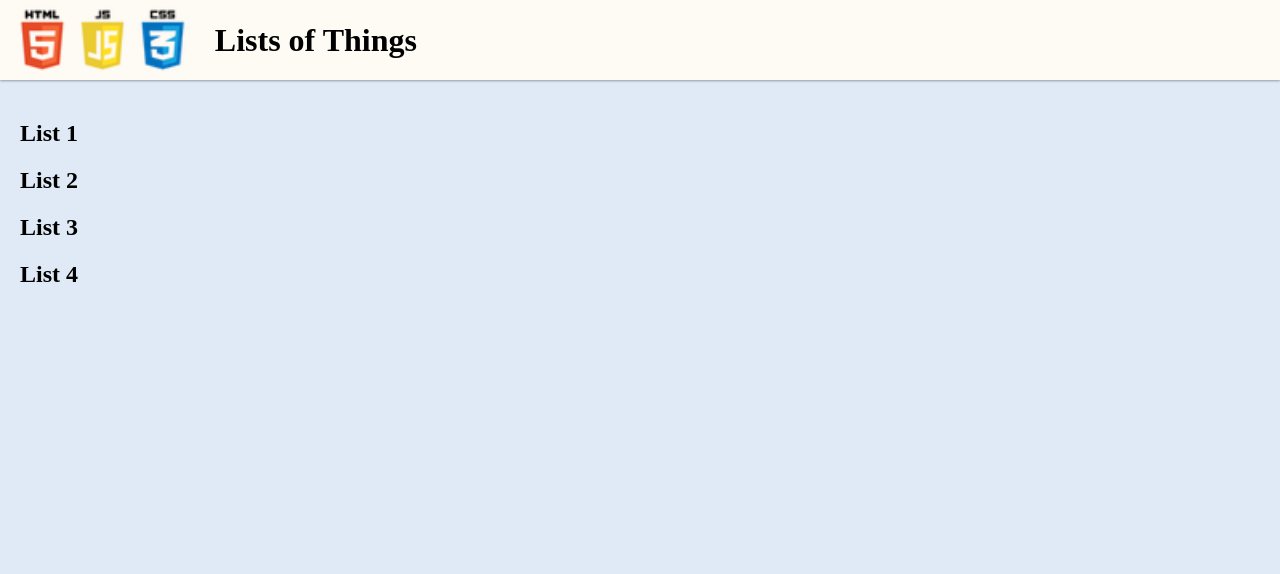
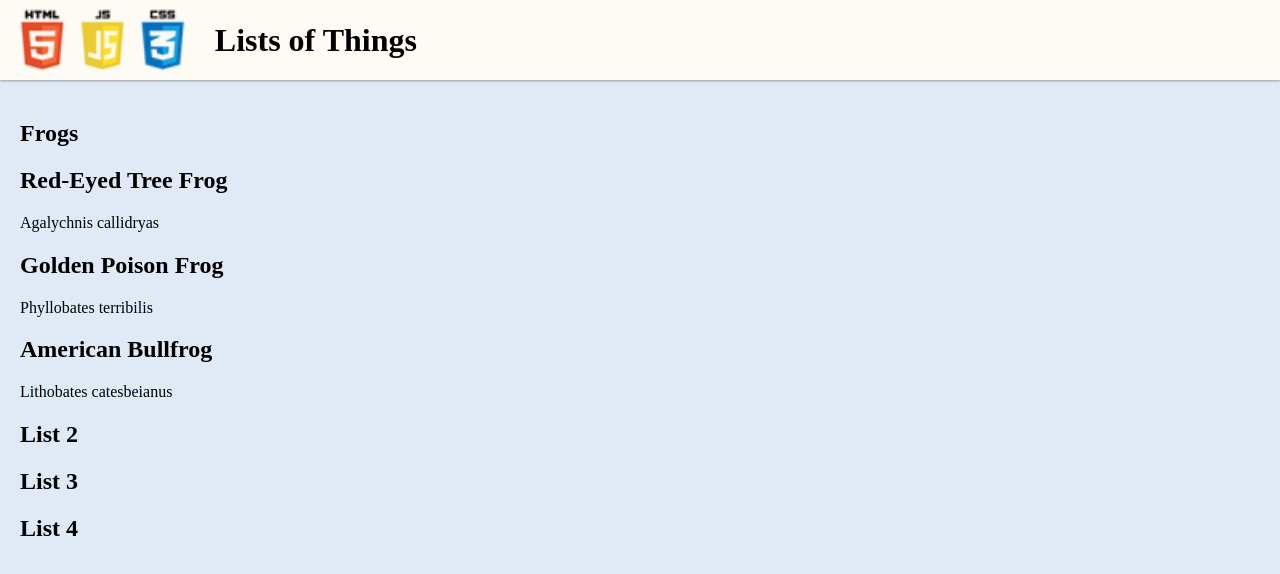
Before and after one commit to karlwernsman/Spotlight---Display-a-list, a website with bundled scripts: page index.html in a window 1280 px wide. Built offline with nearby package versions, Linux system fonts and the light colour scheme.

Commit message:
First list complete in js and HTML

```diff
--- a/app.js
+++ b/app.js
@@ -1,8 +1,16 @@
 // import functions and grab DOM elements
+import { frogs } from './frogs-data.js';
+import { renderFrog } from './render-frog.js';
 
-// initialize global state
+const frogList = document.getElementById('frog-list');
 
-// set event listeners
-  // get user input
-  // use user input to update state
-  // update DOM to reflect the new state
+function displayFrogs() {
+    frogList.innerHTML = '';
+
+    for (let frog of frogs) {
+        const frogElement = renderFrog(frog);
+        frogList.append(frogElement);
+    }
+}
+
+displayFrogs();
--- /dev/null
+++ b/frogs-data.js
@@ -0,0 +1,17 @@
+export const frogs = [
+    {
+        name: 'Red-Eyed Tree Frog',
+        genus: 'Agalychnis',
+        species: 'callidryas',
+    },
+    {
+        name: 'Golden Poison Frog',
+        genus: 'Phyllobates',
+        species: 'terribilis',
+    },
+    {
+        name: 'American Bullfrog',
+        genus: 'Lithobates',
+        species: 'catesbeianus',
+    },
+];
--- a/index.html
+++ b/index.html
@@ -1,6 +1,5 @@
 <!DOCTYPE html>
 <html lang="en">
-
     <head>
         <!-- metadata -->
         <meta charset="UTF-8" />
@@ -21,19 +20,23 @@
         <link rel="stylesheet" href="styles/reset.css" />
         <link rel="stylesheet" href="styles/global.css" />
         <!-- add link for page specific css -->
-
     </head>
 
     <body>
         <header>
-        <img class="logo" src="assets/html_css_js.png" alt="logo">
+            <img class="logo" src="assets/html_css_js.png" alt="logo" />
             <h1>Lists of Things</h1>
         </header>
 
         <main>
             <section>
-            <h2>List 1</h2>
-            <ul id="list-1"></ul>
+                <h2>Frogs</h2>
+                <ul id="frog-list">
+                    <li class="frog-item">
+                        <h2>Red-Eyed Tree Frog</h2>
+                        <p>Agalychnis callidryas</p>
+                    </li>
+                </ul>
             </section>
 
             <section>
@@ -50,11 +53,6 @@
                 <h2>List 4</h2>
                 <ul id="list-4"></ul>
             </section>
-
-
-
         </main>
-
     </body>
-
 </html>
--- /dev/null
+++ b/render-frog.js
@@ -0,0 +1,14 @@
+export function renderFrog(frog) {
+    const liElement = document.createElement('li');
+    liElement.classList.add('frog-item');
+
+    const headerElement = document.createElement('h2');
+    headerElement.textContent = frog.name;
+
+    const pElement = document.createElement('p');
+    pElement.textContent = frog.genus + ' ' + frog.species;
+
+    liElement.append(headerElement, pElement);
+
+    return liElement;
+}
```
Also changed, not shown: array-one.js (deleted), render-one.js (deleted). Lines whose indentation alone changed are shown as unchanged.
